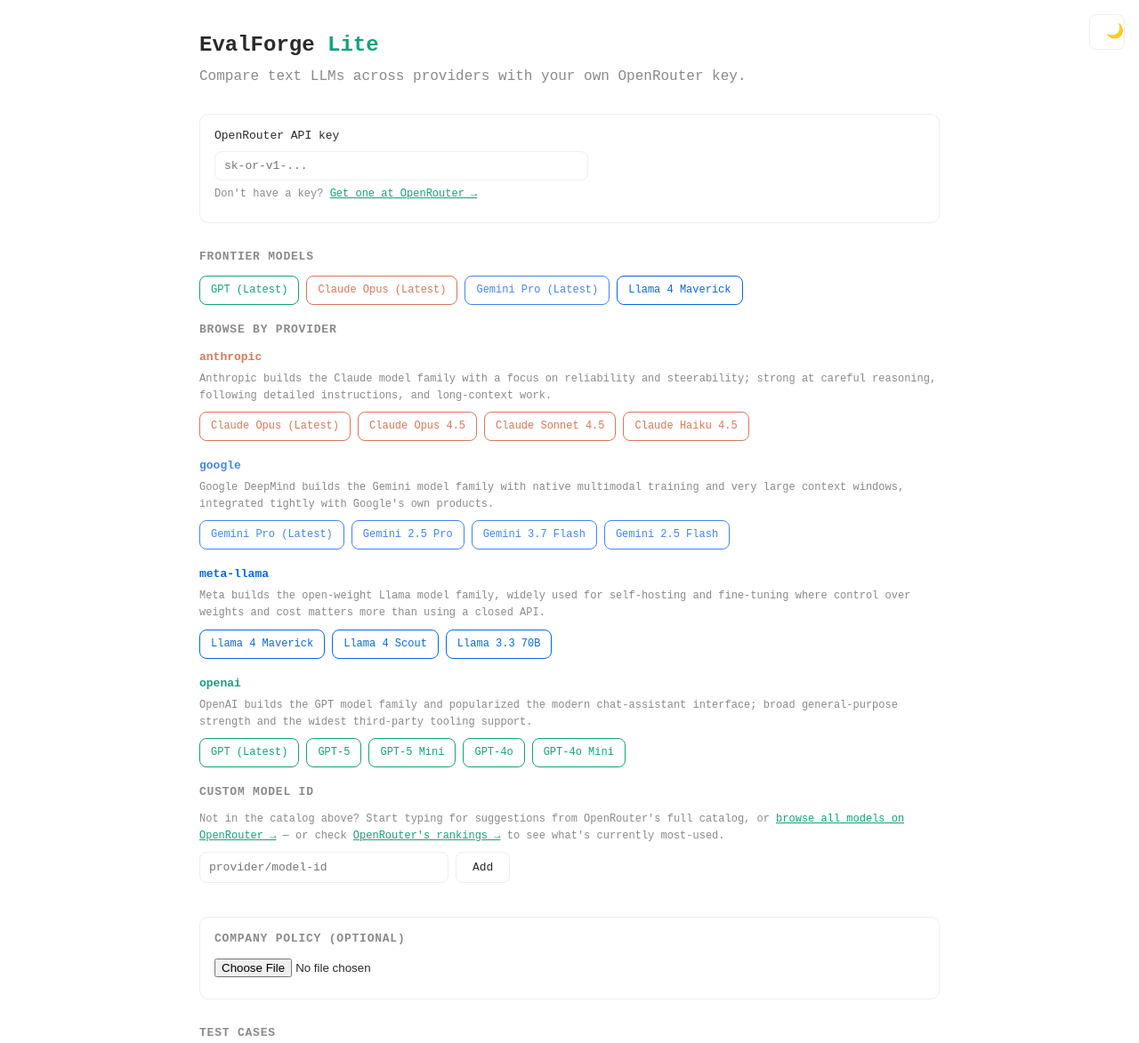
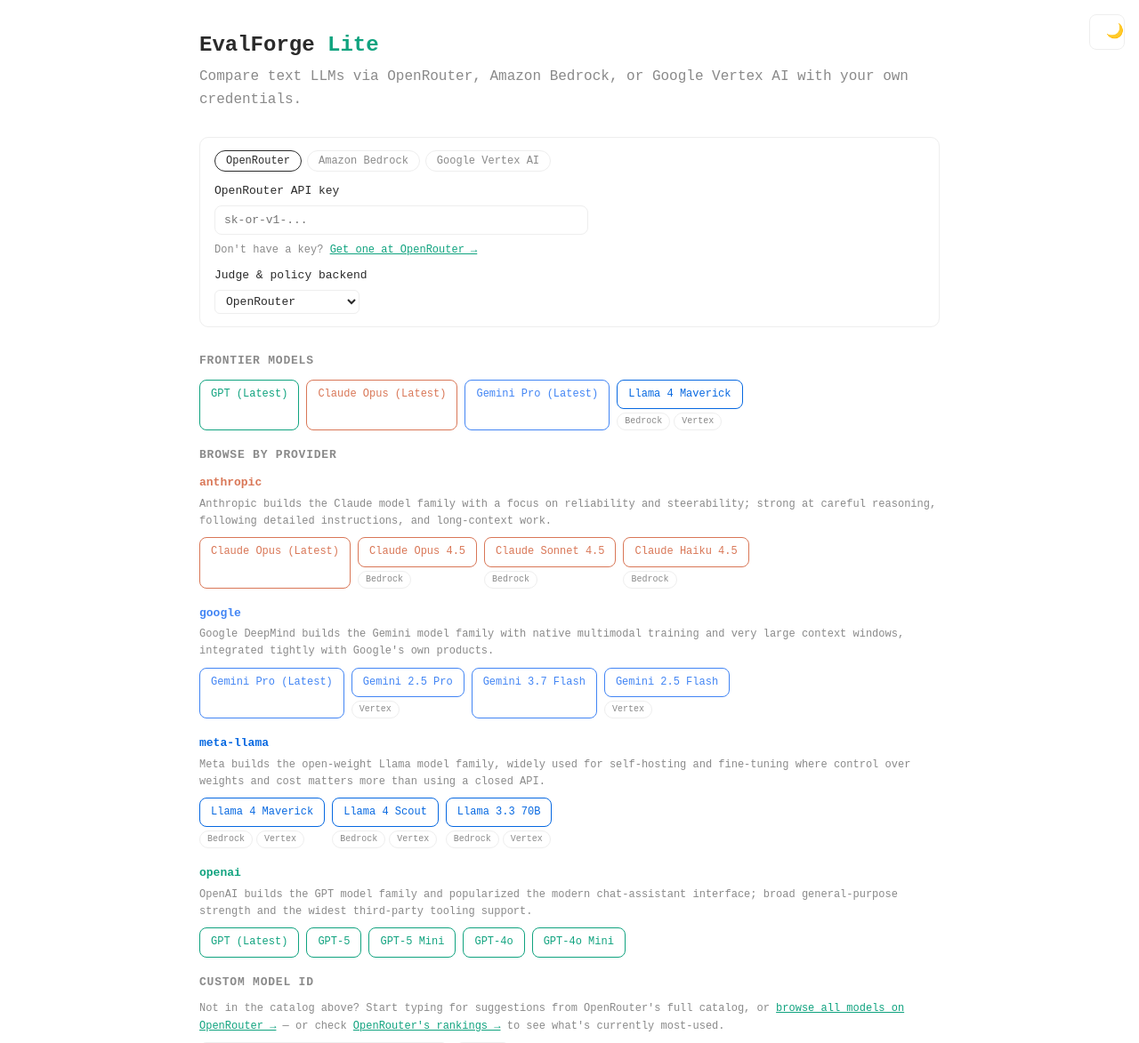
Before and after one commit to thejaredchapman/evalforge-lite, a Flask app: page / in a window 1280 px wide. Shown: the top 1173 px of the page at 89% size. Run offline with Flask 3, Linux system fonts and the light colour scheme; data that the repository does not hold is empty.

Commit message:
feat: add Bedrock/Vertex credentials panel, backend chips, and judge-backend picker to the UI
Co-Authored-By: Claude Opus 5.5 <noreply@anthropic.com>

```diff
--- a/static/app.js
+++ b/static/app.js
@@ -4,6 +4,7 @@ const state = {
                   // "+N more" expansion under each curated provider section
   testCases: [],
   selectedModels: new Set(),
+  vertexServiceAccount: null,   // service-account JSON text; lives only in this tab's memory
   customModels: [],
   runs: [],       // full /api/run responses seen this page load, oldest first
   activeRunId: null,
@@ -12,8 +13,88 @@ const state = {
                      // can be redrawn with correct colors if the theme changes
 };
 
-function apiKey() {
-  return document.getElementById("api-key").value.trim();
+const BACKEND_LABELS = { openrouter: "OpenRouter", bedrock: "Amazon Bedrock", vertex: "Google Vertex AI" };
+
+function fieldValue(id) {
+  return document.getElementById(id).value.trim();
+}
+
+function checkedValue(name) {
+  return document.querySelector(`input[name="${name}"]:checked`).value;
+}
+
+function judgeBackend() {
+  return document.getElementById("judge-backend").value;
+}
+
+function buildCreds() {
+  const creds = {};
+  const orKey = fieldValue("api-key");
+  if (orKey) creds.openrouter = orKey;
+
+  const bedrockRegion = fieldValue("bedrock-region");
+  if (bedrockRegion) {
+    if (checkedValue("bedrock-auth") === "api_key") {
+      creds.bedrock = { region: bedrockRegion, api_key: fieldValue("bedrock-api-key") };
+    } else {
+      creds.bedrock = {
+        region: bedrockRegion,
+        access_key_id: fieldValue("bedrock-access-key-id"),
+        secret_access_key: fieldValue("bedrock-secret-access-key"),
+      };
+      const sessionToken = fieldValue("bedrock-session-token");
+      if (sessionToken) creds.bedrock.session_token = sessionToken;
+    }
+  }
+
+  const vertexProject = fieldValue("vertex-project");
+  if (vertexProject) {
+    const region = fieldValue("vertex-region") || "us-central1";
+    if (checkedValue("vertex-auth") === "access_token") {
+      creds.vertex = { project: vertexProject, region, access_token: fieldValue("vertex-access-token") };
+    } else {
+      creds.vertex = { project: vertexProject, region, service_account_json: state.vertexServiceAccount || "" };
+    }
+  }
+  return creds;
+}
+
+function targetBackend(target) {
+  const at = target.lastIndexOf("@");
+  const suffix = at === -1 ? "" : target.slice(at + 1);
+  return BACKEND_LABELS[suffix] ? suffix : "openrouter";
+}
+
+function missingBackends(creds) {
+  const needed = new Set(Array.from(state.selectedModels).map(targetBackend));
+  needed.add(judgeBackend());
+  return Array.from(needed).filter((backend) => !creds[backend]);
+}
+
+function setupCredsPanel() {
+  const tabs = document.querySelectorAll("#creds-section .tab");
+  tabs.forEach((tab) => {
+    tab.addEventListener("click", () => {
+      tabs.forEach((t) => t.classList.toggle("active", t === tab));
+      document.querySelectorAll(".cred-panel").forEach((panel) => {
+        panel.hidden = panel.dataset.backend !== tab.dataset.backend;
+      });
+    });
+  });
+  ["bedrock", "vertex"].forEach((group) => {
+    document.querySelectorAll(`input[name="${group}-auth"]`).forEach((radio) => {
+      radio.addEventListener("change", () => {
+        document.querySelectorAll(`.auth-fields[data-auth-group="${group}"]`).forEach((el) => {
+          el.hidden = el.dataset.auth !== radio.value;
+        });
+      });
+    });
+  });
+  document.getElementById("vertex-sa-file").addEventListener("change", async (e) => {
+    const file = e.target.files[0];
+    state.vertexServiceAccount = file ? await file.text() : null;
+    document.getElementById("vertex-sa-status").textContent = file ? "Service account loaded (kept in this tab only)." : "";
+  });
 }
 
 function getStoredTheme() {
@@ -141,8 +222,37 @@ function modelBadge(model, color) {
   el.textContent = model.name;
   el.style.setProperty("--accent", color);
   el.dataset.modelId = model.id;
+  el.title = "Run via OpenRouter";
   el.addEventListener("click", () => toggleModel(model.id, el));
-  return el;
+
+  const backends = Object.keys(model.routes || {});
+  if (!backends.length) return el;
+
+  const wrapper = document.createElement("div");
+  wrapper.className = "model-option";
+  wrapper.appendChild(el);
+  const chips = document.createElement("div");
+  chips.className = "backend-chips";
+  backends.forEach((backend) => {
+    const chip = document.createElement("span");
+    chip.className = "backend-chip";
+    chip.textContent = backend === "bedrock" ? "Bedrock" : "Vertex";
+    chip.title = `Also run via ${BACKEND_LABELS[backend]}`;
+    chip.addEventListener("click", () => toggleBackendTarget(`${model.id}@${backend}`, chip));
+    chips.appendChild(chip);
+  });
+  wrapper.appendChild(chips);
+  return wrapper;
+}
+
+function toggleBackendTarget(target, chip) {
+  if (state.selectedModels.has(target)) {
+    state.selectedModels.delete(target);
+    chip.classList.remove("selected");
+  } else {
+    state.selectedModels.add(target);
+    chip.classList.add("selected");
+  }
 }
 
 async function toggleModel(modelId, el) {
@@ -203,8 +313,9 @@ async function evaluatePrompt(idx) {
   const feedbackEl = document.querySelector(`.eval-feedback[data-idx="${idx}"]`);
   const prompt = state.testCases[idx].prompt.trim();
 
-  if (!apiKey()) {
-    feedbackEl.textContent = "Enter your OpenRouter API key first.";
+  const creds = buildCreds();
+  if (!creds[judgeBackend()]) {
+    feedbackEl.textContent = `Add ${BACKEND_LABELS[judgeBackend()]} credentials first (the judge runs there).`;
     return;
   }
   if (!prompt) {
@@ -216,7 +327,7 @@ async function evaluatePrompt(idx) {
   const resp = await fetch("/api/evaluate-prompt", {
     method: "POST",
     headers: { "Content-Type": "application/json" },
-    body: JSON.stringify({ prompt, api_key: apiKey() }),
+    body: JSON.stringify({ prompt, creds, judge_backend: judgeBackend() }),
   });
   const data = await resp.json();
 
@@ -264,12 +375,14 @@ async function uploadPolicy(file) {
 
 async function runComparison() {
   const runStatus = document.getElementById("run-status");
-  if (!apiKey()) {
-    runStatus.textContent = "Enter your OpenRouter API key first.";
+  if (state.selectedModels.size === 0) {
+    runStatus.textContent = "Pick at least one model.";
     return;
   }
-  if (state.selectedModels.size === 0) {
-    runStatus.textContent = "Pick at least one model.";
+  const creds = buildCreds();
+  const missing = missingBackends(creds);
+  if (missing.length) {
+    runStatus.textContent = `Add ${missing.map((b) => BACKEND_LABELS[b]).join(" and ")} credentials first.`;
     return;
   }
 
@@ -280,7 +393,8 @@ async function runComparison() {
     body: JSON.stringify({
       test_cases: state.testCases,
       models: Array.from(state.selectedModels),
-      api_key: apiKey(),
+      creds,
+      judge_backend: judgeBackend(),
     }),
   });
 
@@ -512,5 +626,6 @@ window.matchMedia("(prefers-color-scheme: dark)").addEventListener("change", ()
   }
 });
 
+setupCredsPanel();
 loadCatalogAndModels();
 addTestCase();
--- a/static/style.css
+++ b/static/style.css
@@ -338,3 +338,40 @@ button.secondary { background: var(--surface); color: var(--fg); border: 1px sol
 }
 .page-footer a { color: var(--muted); }
 .page-footer a:hover { color: #10A37F; }
+
+.tab-row { display: flex; flex-wrap: wrap; gap: 6px; margin-bottom: 12px; }
+.tab {
+  font-family: inherit;
+  font-size: 12px;
+  background: var(--surface);
+  color: var(--muted);
+  border: 1px solid var(--border);
+  border-radius: 999px;
+  padding: 4px 12px;
+  cursor: pointer;
+}
+.tab.active { color: var(--fg); border-color: var(--fg); }
+.cred-panel input[type="text"], .cred-panel input[type="password"] { display: block; width: 100%; margin-bottom: 8px; }
+.auth-toggle { display: flex; flex-wrap: wrap; gap: 16px; margin: 4px 0 8px; font-size: 12px; }
+.auth-toggle label { display: inline-flex; gap: 4px; align-items: center; margin: 0; }
+#judge-backend {
+  font-family: inherit;
+  font-size: 13px;
+  padding: 4px 8px;
+  border: 1px solid var(--border);
+  border-radius: 6px;
+  background: var(--surface);
+  color: var(--fg);
+}
+.model-option { display: inline-flex; flex-direction: column; align-items: flex-start; gap: 4px; }
+.backend-chips { display: flex; gap: 4px; }
+.backend-chip {
+  font-size: 10px;
+  border: 1px solid var(--border);
+  border-radius: 999px;
+  padding: 1px 8px;
+  color: var(--muted);
+  cursor: pointer;
+  user-select: none;
+}
+.backend-chip.selected { background: var(--fg); border-color: var(--fg); color: var(--bg); }
--- a/templates/index.html
+++ b/templates/index.html
@@ -21,13 +21,13 @@
 <body>
   <header>
     <h1>EvalForge <span class="accent-brand">Lite</span></h1>
-    <p class="tagline">Compare text LLMs across providers with your own OpenRouter key.</p>
+    <p class="tagline">Compare text LLMs via OpenRouter, Amazon Bedrock, or Google Vertex AI with your own credentials.</p>
     <button id="theme-toggle" class="theme-toggle" aria-label="Toggle dark mode">&#127769;</button>
     <button id="menu-toggle" class="menu-toggle" aria-label="Open menu" aria-expanded="false" aria-controls="mobile-menu">&#9776;</button>
   </header>
 
   <nav id="mobile-menu" class="mobile-menu" aria-label="Section navigation">
-    <a href="#api-key-section">API Key</a>
+    <a href="#creds-section">Credentials</a>
     <a href="#catalog-section">Models</a>
     <a href="#policy-section">Policy</a>
     <a href="#testcase-section">Test Cases</a>
@@ -36,13 +36,62 @@
   </nav>
   <div id="menu-overlay" class="menu-overlay" hidden></div>
 
-  <section id="api-key-section" class="card">
-    <label for="api-key">OpenRouter API key</label>
-    <input type="password" id="api-key" placeholder="sk-or-v1-...">
-    <span id="api-key-status" class="status-text"></span>
-    <p class="provider-blurb">
-      Don't have a key? <a href="https://openrouter.ai/workspaces/default/keys" target="_blank" rel="noopener">Get one at OpenRouter &rarr;</a>
-    </p>
+  <section id="creds-section" class="card">
+    <div class="tab-row">
+      <button type="button" class="tab active" data-backend="openrouter">OpenRouter</button>
+      <button type="button" class="tab" data-backend="bedrock">Amazon Bedrock</button>
+      <button type="button" class="tab" data-backend="vertex">Google Vertex AI</button>
+    </div>
+
+    <div class="cred-panel" data-backend="openrouter">
+      <label for="api-key">OpenRouter API key</label>
+      <input type="password" id="api-key" placeholder="sk-or-v1-..." autocomplete="off">
+      <p class="provider-blurb">
+        Don't have a key? <a href="https://openrouter.ai/workspaces/default/keys" target="_blank" rel="noopener">Get one at OpenRouter &rarr;</a>
+      </p>
+    </div>
+
+    <div class="cred-panel" data-backend="bedrock" hidden>
+      <label for="bedrock-region">AWS region</label>
+      <input type="text" id="bedrock-region" placeholder="us-east-1">
+      <div class="auth-toggle">
+        <label><input type="radio" name="bedrock-auth" value="api_key" checked> Bedrock API key</label>
+        <label><input type="radio" name="bedrock-auth" value="access_keys"> Access keys</label>
+      </div>
+      <div class="auth-fields" data-auth-group="bedrock" data-auth="api_key">
+        <input type="password" id="bedrock-api-key" placeholder="ABSK... or bedrock-api-key-..." autocomplete="off" aria-label="Bedrock API key">
+      </div>
+      <div class="auth-fields" data-auth-group="bedrock" data-auth="access_keys" hidden>
+        <input type="password" id="bedrock-access-key-id" placeholder="Access key ID" autocomplete="off" aria-label="AWS access key ID">
+        <input type="password" id="bedrock-secret-access-key" placeholder="Secret access key" autocomplete="off" aria-label="AWS secret access key">
+        <input type="password" id="bedrock-session-token" placeholder="Session token (optional)" autocomplete="off" aria-label="AWS session token (optional)">
+      </div>
+    </div>
+
+    <div class="cred-panel" data-backend="vertex" hidden>
+      <label for="vertex-project">GCP project ID</label>
+      <input type="text" id="vertex-project" placeholder="my-project-123">
+      <label for="vertex-region">Region</label>
+      <input type="text" id="vertex-region" placeholder="us-central1 (or global)">
+      <div class="auth-toggle">
+        <label><input type="radio" name="vertex-auth" value="access_token" checked> Access token</label>
+        <label><input type="radio" name="vertex-auth" value="service_account"> Service-account JSON</label>
+      </div>
+      <div class="auth-fields" data-auth-group="vertex" data-auth="access_token">
+        <input type="password" id="vertex-access-token" placeholder="ya29... (gcloud auth print-access-token)" autocomplete="off" aria-label="Vertex AI access token">
+      </div>
+      <div class="auth-fields" data-auth-group="vertex" data-auth="service_account" hidden>
+        <input type="file" id="vertex-sa-file" accept=".json,application/json" aria-label="Vertex AI service-account JSON file">
+        <span id="vertex-sa-status" class="status-text"></span>
+      </div>
+    </div>
+
+    <label for="judge-backend">Judge &amp; policy backend</label>
+    <select id="judge-backend">
+      <option value="openrouter">OpenRouter</option>
+      <option value="bedrock">Amazon Bedrock</option>
+      <option value="vertex">Google Vertex AI</option>
+    </select>
   </section>
 
   <section id="catalog-section">
```
